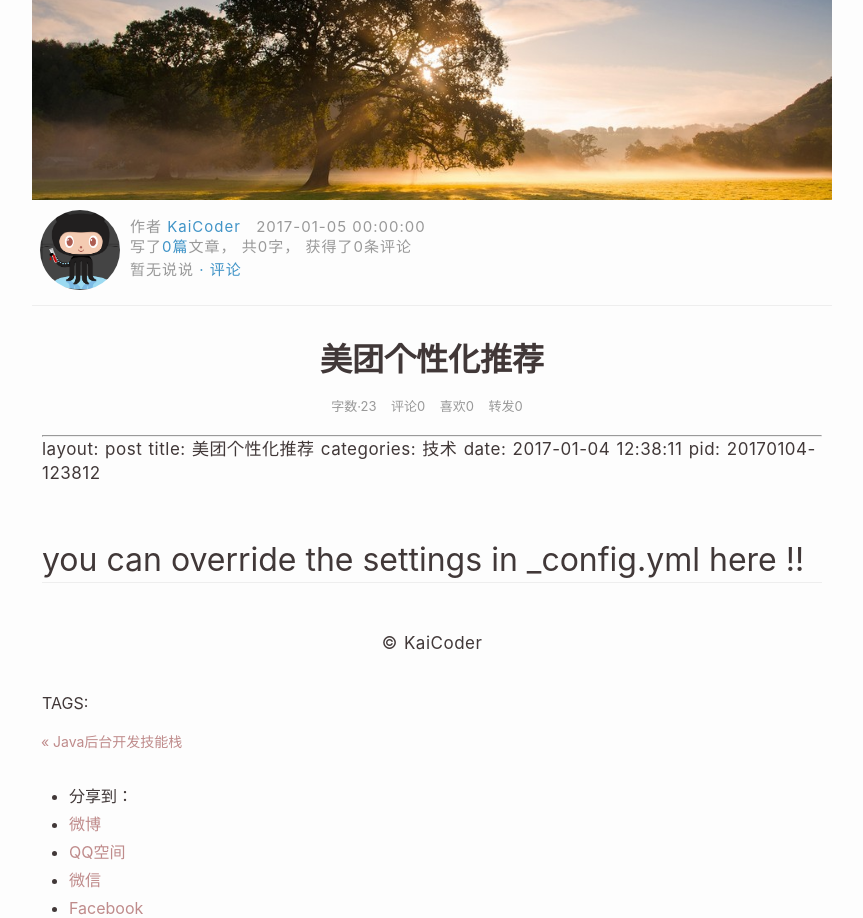
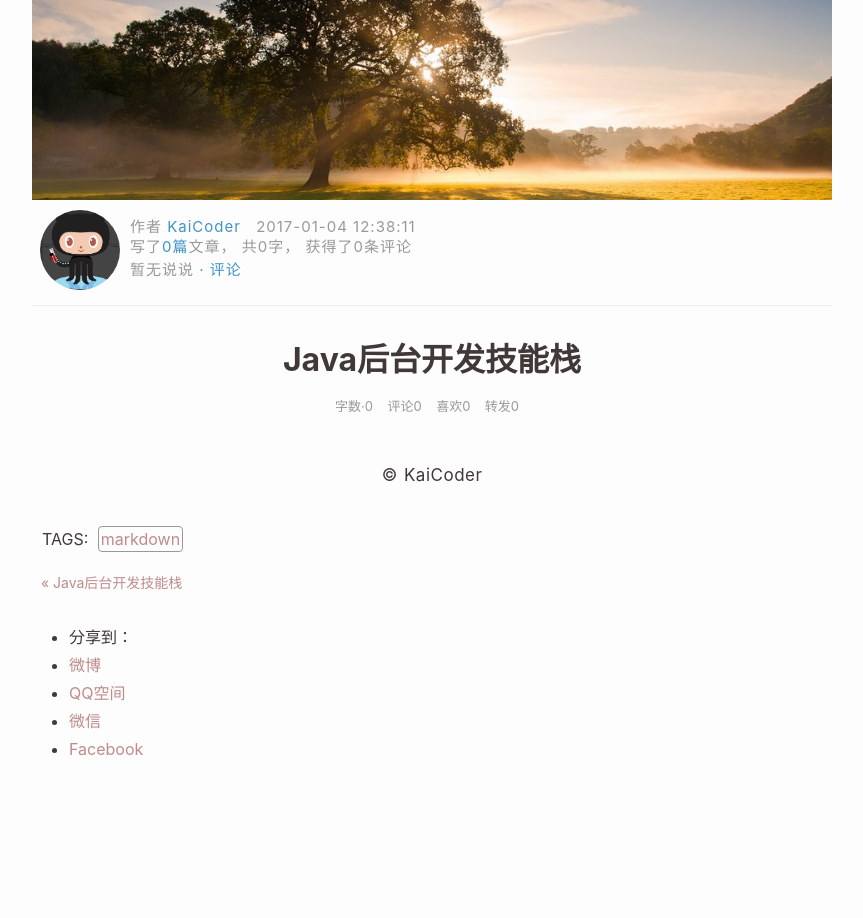
Before and after one commit to KaiCoder/KaiCoder.github.io, a Jekyll site: the page built from _posts/2017-01-05-美团个性化推荐.md, in a window 1280 px wide. Shown: the part 100-1018 px from the top of the page, without its empty margins (208-1071 px from the left). Built offline with Jekyll 4.4.1, drawn with Linux system fonts in a browser that asks for light colours; nearby versions of some CDN libraries; our own code applies the rules of GitHub Pages for plain Markdown files; comment, search, counter and statistics services are not loaded; after the commit the page ends 900 px from its top, so only the background shows below that.

Commit message:
Update 2017-01-05-美团个性化推荐.md

```diff
--- a/_posts/2017-01-05-美团个性化推荐.md
+++ b/_posts/2017-01-05-美团个性化推荐.md
@@ -1,7 +1,8 @@
 ---
 layout: post
-title: 美团个性化推荐
-categories: 技术
+title: Java后台开发技能栈
+categories: markdown
 date: 2017-01-04 12:38:11
-pid: 20170104-123812
+pid: 20160824-123811
 # you can override the settings in _config.yml here !!
+---
```
